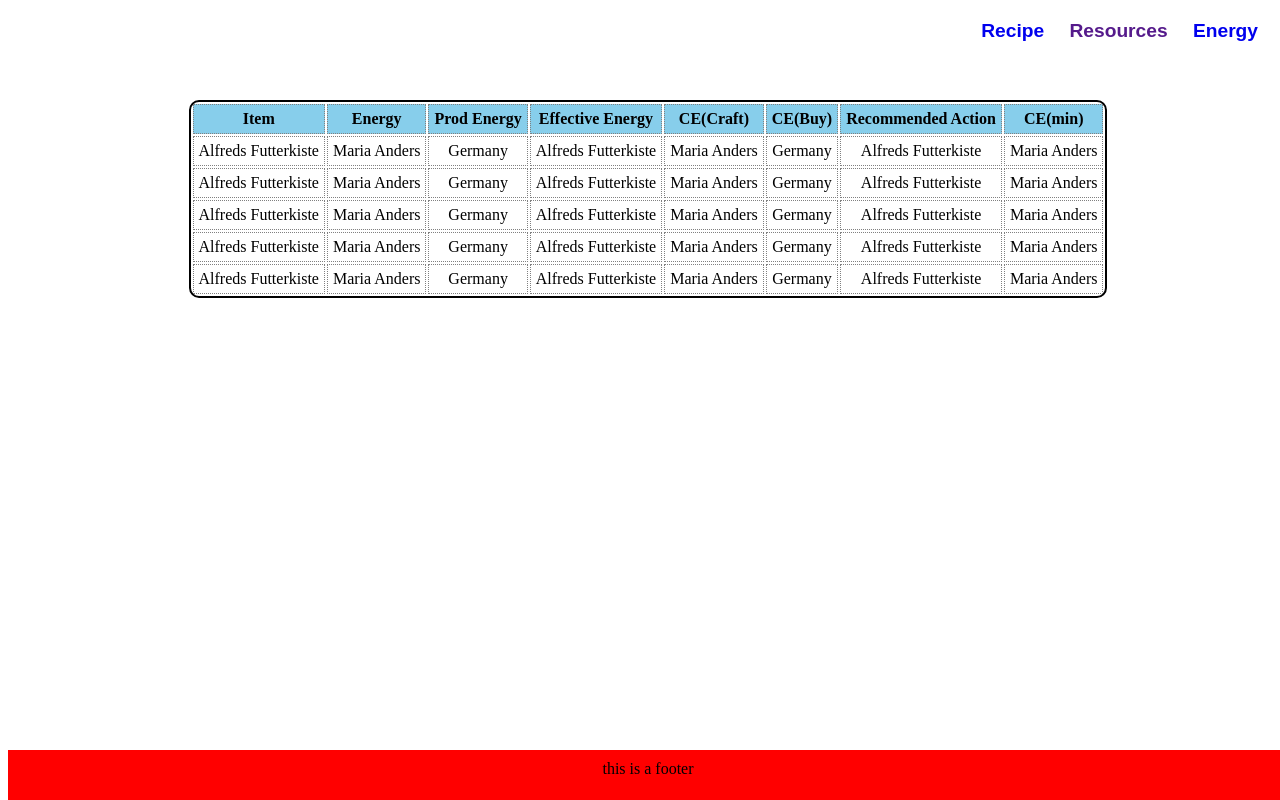
After one commit to kyusyer/pixelsrecipe, a Django app: page /recipe/energy in a window 1280 px wide. The commit adds this page. Run offline with Django 5.2, Linux system fonts and the light colour scheme.

Commit message:
Added route, Modify templates

```diff
--- a/pixels/pixels/settings.py
+++ b/pixels/pixels/settings.py
@@ -24,7 +24,7 @@ BASE_DIR = Path(__file__).resolve().parent.parent
 SECRET_KEY = 'django-insecure-tc9p2uu&4zk1l(7--ay)#+io8#u9%d=y((44i-rqnil^ffphq%'
 
 # SECURITY WARNING: don't run with debug turned on in production!
-DEBUG = False
+DEBUG = True
 
 
 
--- a/pixels/recipe/forms.py
+++ b/pixels/recipe/forms.py
@@ -18,4 +18,7 @@ choices = sorted(raw_choices, key=lambda x:x[1])
 
 class DropdownForm(forms.Form):
 
-    recipe = forms.ChoiceField(choices=choices)
+    recipe = forms.ChoiceField(
+        choices=choices,
+        widget=forms.Select(attrs={'id':'selection-list'})
+                               )
--- /dev/null
+++ b/pixels/recipe/static/recipe/stylesheet.css
@@ -0,0 +1,188 @@
+/* #################################################################### */
+/* Header styling */
+
+
+header {
+    position: fixed;
+    z-index: 1;
+    top: 0;
+    /* background-color: yellow; */
+    height: 60px;
+    box-sizing: border-box;
+    width: 100%;
+    text-align: right;
+}
+
+.nav-container {
+    display: inline-block;
+    box-sizing: border-box;
+    height: 100%;
+    padding-top: 20px;
+    padding-left: 20px;
+    padding-right: 20px;
+    font-size: 1.2rem;
+
+
+}
+
+.nav-bar {
+    box-sizing: border-box;
+    /* background-color: limegreen; */
+    display: inline;
+    padding: 10px;
+    border-radius: 10px;
+    font-family: Arial, Helvetica, sans-serif;
+
+    font-weight: bold;
+    color: black;
+
+
+}
+
+a {
+    text-decoration: none;
+}
+
+.nav-bar:hover {
+    box-shadow: 0 0 10px black;
+}
+
+
+
+/* footer styling */
+
+/* ###################################################### */
+
+footer {
+    background-color: red;
+    position: fixed;
+    bottom: 0px;
+    height: 50px;
+    width: 100%;
+    box-sizing: border-box;
+    z-index: 1;
+    text-align: center;
+    padding-top: 10px;
+
+}
+
+
+
+
+
+
+
+/* main content styling */
+/* ######################################### */
+main {
+    position: absolute;
+    z-index: 0;
+    /* background-color: skyblue; */
+    box-sizing: border-box;
+    padding-top: 100px;
+    padding-bottom: 100px;
+    top: 0;
+    width: 100%;
+}
+
+
+/* recipe */
+
+
+#recipe-container {
+    /* border: 1px solid black; */
+    box-sizing: border-box;
+    width: 100%;
+    padding-left: 50px;
+    padding-top: 20px;
+    padding-right: 50px;
+
+}
+
+
+#ingredients-info,
+#selection,
+#product-details {
+    box-sizing: border-box;
+    /* border: 1px solid red; */
+    padding: 20px;
+
+
+
+}
+
+#selection {
+    font-size: 1.5rem;
+}
+
+#selection-list{
+    font-size: 1.2rem;
+}
+
+#recipe-data {
+    display: flex;
+    /* border: 1px solid blue; */
+    flex-wrap: wrap;
+
+
+}
+
+.recipe-info {
+    flex: 1;
+    /* Make both divs share available space equally */
+
+    /* Prevent overflow issues */
+    padding: 10px;
+    /* Optional: Add some spacing */
+    border: 1px groove #ccc;
+
+    flex-basis: calc(50% - 20px);
+    margin-left: 10px;
+    /* Optional: Add borders for visibility */
+    border-radius: 50px;
+    border-collapse: separate;
+    background-color: rgb(194, 210, 205);
+}
+
+#ingredients-info {
+    padding-top: 40px;
+}
+
+#product-details {
+
+    padding-left: 60px;
+}
+
+h4,
+h3 {
+    padding: 2px;
+    margin: 0.5rem;
+}
+
+
+
+table {
+    margin: auto;
+    border: 2px solid black;
+    border-radius: 10px;
+}
+
+td,
+th {
+    border: 1px dotted gray;
+    border-collapse: collapse;
+    padding: 5px;
+}
+
+thead {
+    background-color: skyblue;
+}
+
+td {
+    background-color: white;
+    text-align: center;
+}
+
+td:first-child {
+    text-align: left;
+}
--- /dev/null
+++ b/pixels/recipe/templates/recipe/energy.html
@@ -0,0 +1,79 @@
+{% extends "recipe/layout.html" %}
+
+
+{% block main%}
+<main>
+    <div>
+        <table id="energy-table">
+            <thead id="table-head">
+                <tr>
+                    <th>Item</th>
+                    <th>Energy</th>
+                    <th>Prod Energy</th>
+                    <th>Effective Energy</th>
+                    <th>CE(Craft)</th>
+                    <th>CE(Buy)</th>
+                    <th>Recommended Action</th>
+                    <th>CE(min)</th>
+                </tr>
+            </thead>
+            <tbody>
+                <tr>
+                    <td>Alfreds Futterkiste</td>
+                    <td>Maria Anders</td>
+                    <td>Germany</td>
+                    <td>Alfreds Futterkiste</td>
+                    <td>Maria Anders</td>
+                    <td>Germany</td>
+                    <td>Alfreds Futterkiste</td>
+                    <td>Maria Anders</td>
+
+                </tr>
+                <tr>
+                    <td>Alfreds Futterkiste</td>
+                    <td>Maria Anders</td>
+                    <td>Germany</td>
+                    <td>Alfreds Futterkiste</td>
+                    <td>Maria Anders</td>
+                    <td>Germany</td>
+                    <td>Alfreds Futterkiste</td>
+                    <td>Maria Anders</td>
+                </tr>
+                <tr>
+                    <td>Alfreds Futterkiste</td>
+                    <td>Maria Anders</td>
+                    <td>Germany</td>
+                    <td>Alfreds Futterkiste</td>
+                    <td>Maria Anders</td>
+                    <td>Germany</td>
+                    <td>Alfreds Futterkiste</td>
+                    <td>Maria Anders</td>
+                </tr>
+                <tr>
+                    <td>Alfreds Futterkiste</td>
+                    <td>Maria Anders</td>
+                    <td>Germany</td>
+                    <td>Alfreds Futterkiste</td>
+                    <td>Maria Anders</td>
+                    <td>Germany</td>
+                    <td>Alfreds Futterkiste</td>
+                    <td>Maria Anders</td>
+                </tr>
+                <tr>
+                    <td>Alfreds Futterkiste</td>
+                    <td>Maria Anders</td>
+                    <td>Germany</td>
+                    <td>Alfreds Futterkiste</td>
+                    <td>Maria Anders</td>
+                    <td>Germany</td>
+                    <td>Alfreds Futterkiste</td>
+                    <td>Maria Anders</td>
+                </tr>
+            </tbody>
+        </table>
+    </div>
+
+
+</main>
+
+{% endblock %}
--- /dev/null
+++ b/pixels/recipe/templates/recipe/layout.html
@@ -0,0 +1,52 @@
+{% load static %}
+
+
+<!DOCTYPE html>
+<html lang="en">
+
+<head>
+    <meta charset="UTF-8">
+    <meta name="viewport" content="width=device-width, initial-scale=1.0">
+    <title>Pixels-Market</title>
+    <link rel="stylesheet" href="{% static 'recipe/stylesheet.css' %}">
+
+
+
+</head>
+
+<body>
+    <header>
+        <nav class="nav-container">
+            <div class="nav-bar" id="nav-recipe">
+                <a href="{% url 'recipe:index' %}">Recipe</a>
+
+            </div>
+            <div class="nav-bar" id="nav-resources">
+                <a href="">Resources</a>
+
+            </div>
+            <div class="nav-bar" id="nav-energy">
+                <a href="{% url 'recipe:energy' %}">Energy</a>
+
+            </div>
+        </nav>
+
+
+        </div>
+
+    </header>
+
+    {% block main %}
+
+    <!-- content here -->
+
+    {% endblock %}
+
+    <footer>
+        this is a footer
+
+    </footer>
+
+</body>
+
+</html>
--- a/pixels/recipe/urls.py
+++ b/pixels/recipe/urls.py
@@ -5,6 +5,7 @@ from . import views
 app_name = 'recipe'
 urlpatterns = [
     path("", views.index, name="index"),
-    path("item/<str:itemName>", views.itemdata, name="itemdata")
+    path("item/<str:itemName>", views.itemdata, name="itemdata"),
+    path("energy", views.energy, name="energy")
 
 ]
--- a/pixels/recipe/views.py
+++ b/pixels/recipe/views.py
@@ -97,3 +97,8 @@ def itemdata(request,itemName):
         price = get_price(itemName)
 
     return HttpResponse(price)
+
+
+def energy(request):
+    '''This is the view for the list of energy items'''
+    return render(request,"recipe/energy.html")
```
Also changed, not shown: pixels/recipe/static/recipe/recipe.css (+86 -81 lines), pixels/recipe/templates/recipe/index.html (+39 -86 lines).
